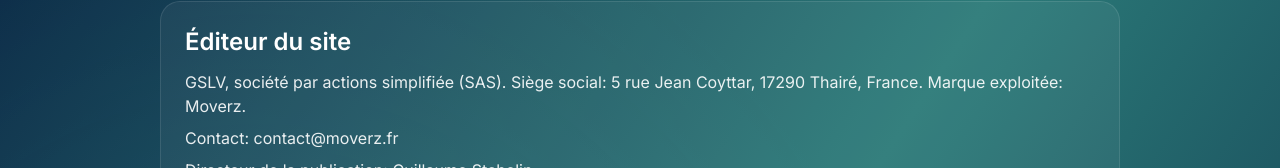
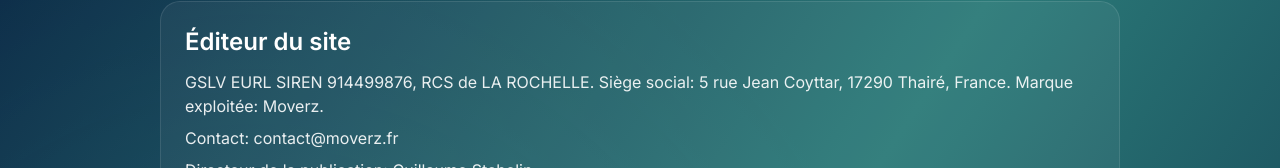
Before and after one commit to gdetaisne/moverz-fr, a Next.js app: page /mentions-legales in a window 1280 px wide. Shown: the part 504-672 px from the top of the page. Built offline with nearby package versions, Linux system fonts and the light colour scheme; no server answers.

Commit message:
chore: update legal entity information

```diff
--- a/app/mentions-legales/page.tsx
+++ b/app/mentions-legales/page.tsx
@@ -46,7 +46,7 @@ export default function MentionsLegalesPage() {
             <div className="bg-white/5 border border-white/10 rounded-2xl p-6">
               <h2 className="text-2xl font-semibold text-white mb-3">Éditeur du site</h2>
               <p>
-                GSLV, société par actions simplifiée (SAS). Siège social: 5 rue Jean
+                GSLV EURL SIREN 914499876, RCS de LA ROCHELLE. Siège social: 5 rue Jean
                 Coyttar, 17290 Thairé, France. Marque exploitée: Moverz.
               </p>
               <p className="mt-2">Contact: contact@moverz.fr</p>
```
